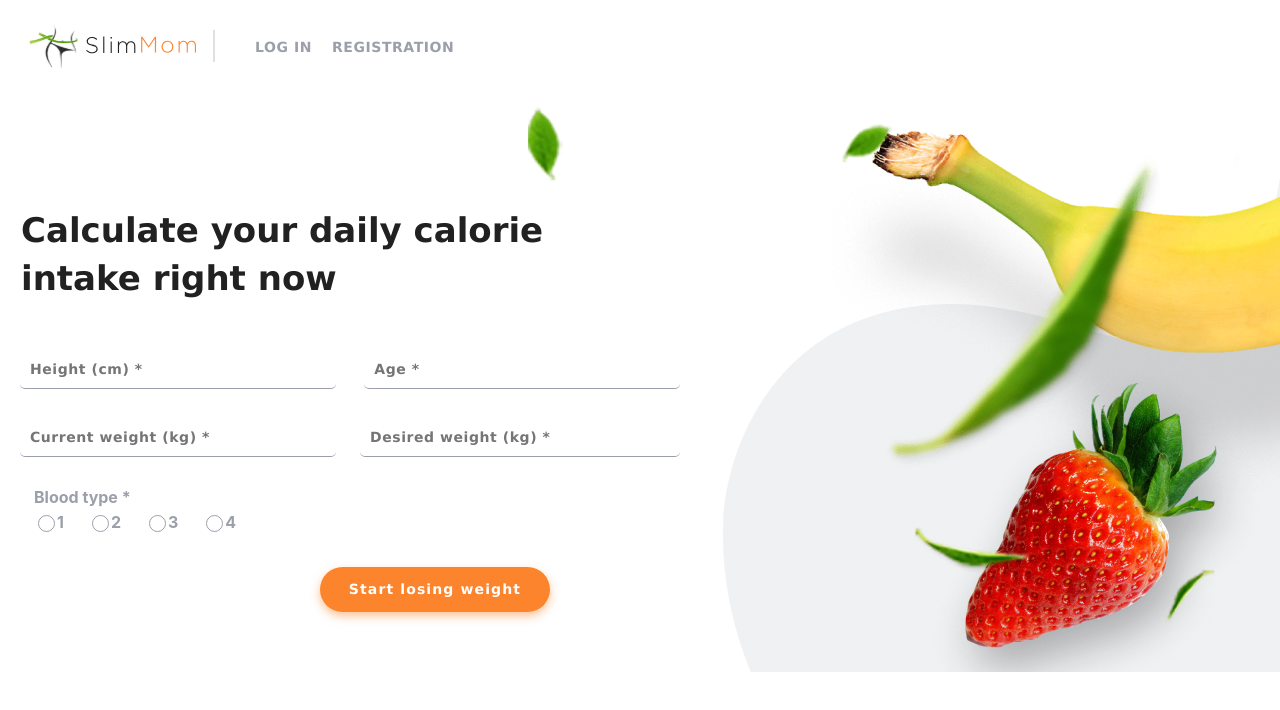
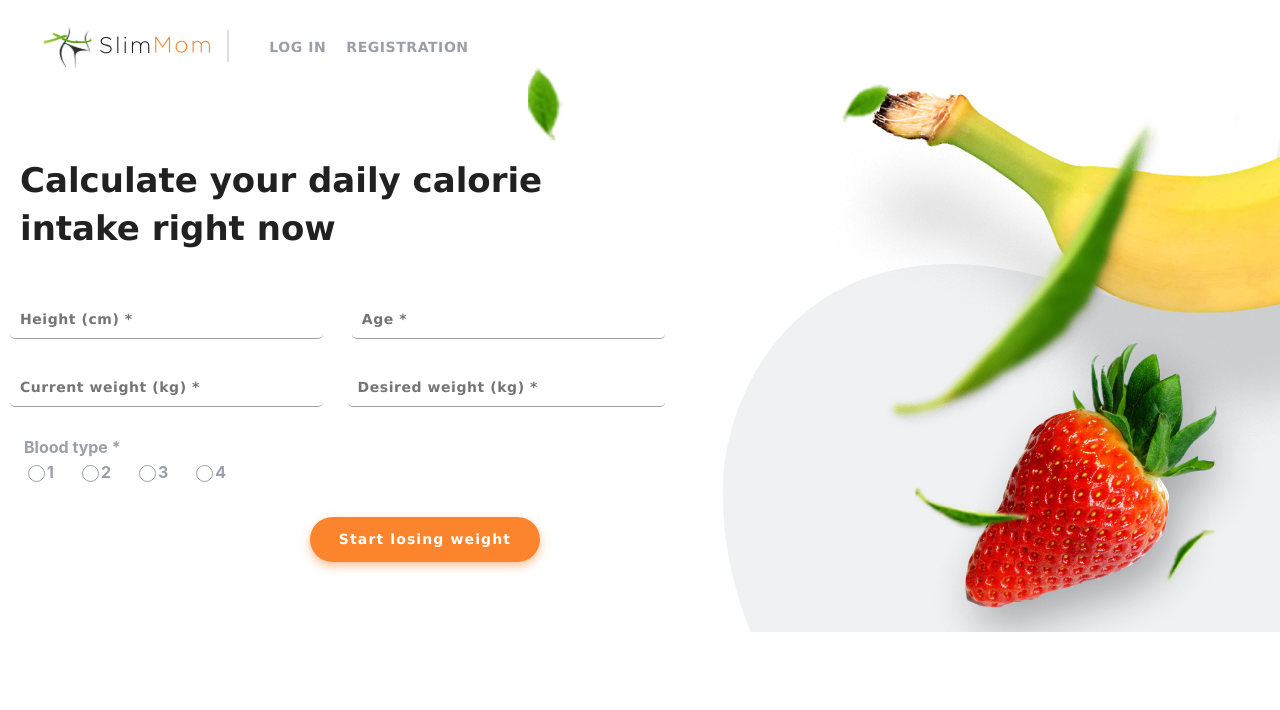
Before and after one commit to CristinaSuciu26/health-app, a React (Create React App) app in the folder frontend/: page / in a window 1280 px wide. Shown: the top 710 px of the page. Built offline with nearby package versions, Linux system fonts and the light colour scheme.

Commit message:
update styling calculator page

```diff
--- a/frontend/src/App.css
+++ b/frontend/src/App.css
@@ -7,10 +7,15 @@ body {
     sans-serif;
   -webkit-font-smoothing: antialiased;
   -moz-osx-font-smoothing: grayscale;
-
   overflow-x: hidden;
 }
-
+/* *,
+*::before,
+*::after {
+  margin: 0;
+  padding: 0;
+  box-sizing: border-box;
+} */
 code {
   font-family: source-code-pro, Menlo, Monaco, Consolas, "Courier New",
     monospace;
@@ -33,5 +38,5 @@ code {
   box-sizing: border-box;
   overflow-y: hidden;
   overflow-x: hidden;
-  margin: 0 auto;
+  /* margin: 0 auto; */
 }
--- a/frontend/src/components/calorieIntake/DailyCalorieIntake.module.css
+++ b/frontend/src/components/calorieIntake/DailyCalorieIntake.module.css
@@ -1,8 +1,19 @@
 .summaryContainer {
   background-color: var(--color-background-secondary);
-  height: 100vh;
-  width: 380px;
+  width: 100%;
+  display: flex;
+  flex-direction: column;
+  align-items: center;
+  justify-content: center;
+  overflow-y: auto;
+}
+.summaryContentWrapper {
+  max-width: 380px;
+  padding-right: 88px;
   font-family: "Verdana", sans-serif;
+  display: flex;
+  flex-direction: column;
+  align-items: center;
 }
 .summaryContainer h2 {
   font-size: 14px;
@@ -13,26 +24,19 @@
 ul {
   list-style-type: none;
 }
-.summaryContentWrapper {
-  display: flex;
-  flex-direction: column;
-  align-items: center;
-  justify-content: center;
-  height: 100%;
-  padding-right: 88px;
-}
+
 @media screen and (min-width: 768px) {
-  .summaryContainer {
-    width: 768px;
+  .summaryContentWrapper {
+    max-width: 768px;
   }
 }
 @media screen and (min-width: 1280px) {
   .summaryContainer {
-    position: absolute;
-    width: 517px;
-    top: 0px;
-    right: 0px;
-    height: 842px;
+    position: relative;
+    top: -650px;
+    left: 800px;
+    width: 514px;
+    height: 100%;
   }
   .summaryContentWrapper {
     padding-right: 0;
--- a/frontend/src/components/caloriesForm/DailyCaloriesForm.module.css
+++ b/frontend/src/components/caloriesForm/DailyCaloriesForm.module.css
@@ -1,20 +1,21 @@
 .dailyCaloriesContainer {
+  display: flex;
+  justify-content: center;
   width: 100%;
-  padding-right: 75px;
-  margin: 0 auto;
 }
 .dailyCaloriesWrapper {
   max-width: 380px;
 }
 .dailyCaloriesForm {
   background-color: var(--color-secondary);
-  padding: 20px;
+  padding-top: 20px;
+  padding-right: 10px;
   border-radius: 10px;
   display: flex;
   flex-direction: column;
   align-items: center;
-  width: 100%;
-  max-width: 800px;
+  width: 71%;
+  padding-bottom: 30px;
   margin: 0 auto;
 }
 
@@ -24,9 +25,8 @@
   font-size: 18px;
   line-height: 1.4;
   color: var(--color-text-primary);
-  padding-left: 21px;
-  width: 100%;
   text-align: left;
+  padding-left: 50px;
 }
 
 .formGroup {
@@ -156,14 +156,13 @@ input[type="radio"]:checked:after {
     font-size: 34px;
     padding-top: 50px;
     width: 70%;
-    padding-left: 21px;
+    padding-left: 32px;
   }
 
   .dailyCaloriesForm {
     flex-direction: row;
     flex-wrap: wrap;
-    width: 100%;
-    max-width: 800px;
+    width: 90%;
     justify-content: space-between;
   }
 
@@ -191,13 +190,9 @@ input[type="radio"]:checked:after {
     margin-top: 0px;
     margin-left: 300px;
   }
-  .dailyCaloriesContainer {
-    flex-direction: row;
-    justify-content: space-between;
-    display: flex;
-  }
   .dailyCaloriesWrapper {
     max-width: 1280px;
+    margin-left: 10px;
   }
   .dailyCaloriesForm {
     width: 50%;
@@ -206,8 +201,7 @@ input[type="radio"]:checked:after {
   }
 
   .dailyCaloriesTitle {
-    padding-right: 31px;
+    padding-left: 10px;
     width: 50%;
-    padding-top: 100px;
   }
 }
--- a/frontend/src/components/header/Header.jsx
+++ b/frontend/src/components/header/Header.jsx
@@ -11,7 +11,11 @@ const Header = () => {
 
   return (
     <div className={styles.header}>
-      <div className={styles.headerContent}>
+      <div
+        className={`${styles.headerContent} ${
+          isLoggedIn ? styles.loggedIn : styles.loggedOut
+        }`}
+      >
         <LogoComponent />
         {isLoggedIn ? <UserInfo /> : <Navigation />}
       </div>
--- a/frontend/src/components/header/Header.module.css
+++ b/frontend/src/components/header/Header.module.css
@@ -15,25 +15,25 @@
 }
 
 @media screen and (min-width: 768px) {
-  .header {
-    justify-content: space-evenly;
-    gap: 79px;
-    border-bottom: 2px solid rgb(224, 220, 220);
-  }
   .headerContent {
     max-width: 768px;
     gap: 216px;
+    justify-content: space-evenly;
+    border-bottom: 2px solid rgb(224, 220, 220);
   }
 }
 
 @media screen and (min-width: 1280px) {
-  .header {
-    border-bottom: none;
-    justify-content: flex-start;
+  .loggedOut {
+    margin-right: 797px;
+  }
+  .loggedIn {
+    margin-right: 100px;
   }
   .headerContent {
     max-width: 1280px;
     align-items: center;
     gap: 0px;
+    border-bottom: none;
   }
 }
--- /dev/null
+++ b/frontend/src/components/imagesComponent/imagesComponent.jsx
@@ -0,0 +1,49 @@
+import React from "react";
+import styles from "./imagesComponent.module.css";
+import leafs from "../../assets/images/leafs.png";
+import leafsDesktop from "../../assets/images/leafs-desktop.png";
+import layer from "../../assets/images/layer.png";
+import layerDesktop from "../../assets/images/layer-desktop.png";
+import banana from "../../assets/images/banana.png";
+import bananaDesktop from "../../assets/images/banana-desktop.png";
+import strawberry from "../../assets/images/strawberry.png";
+import strawberryDesktop from "../../assets/images/strawberry-desktop.png";
+
+const ImagesComponent = () => {
+  return (
+    <div>
+      <div className={styles.imagesContainer}>
+        <img className={styles.leafsImg} src={leafs} alt="leafs" />
+        <img
+          className={styles.leafsDesktopImg}
+          src={leafsDesktop}
+          alt="leafs"
+        />
+        <img className={styles.layerImg} src={layer} alt="layer" />
+        <img
+          className={styles.layerDesktopImg}
+          src={layerDesktop}
+          alt="layer"
+        />
+        <img className={styles.bananaImg} src={banana} alt="banana" />
+        <img
+          className={styles.bananaDesktopImg}
+          src={bananaDesktop}
+          alt="banana"
+        />
+        <img
+          className={styles.strawberryImg}
+          src={strawberry}
+          alt="strawberry"
+        />
+        <img
+          className={styles.strawberryDesktopImg}
+          src={strawberryDesktop}
+          alt="strawberry"
+        />
+      </div>
+    </div>
+  );
+};
+
+export default ImagesComponent;
--- /dev/null
+++ b/frontend/src/components/imagesComponent/imagesComponent.module.css
@@ -0,0 +1,97 @@
+.leafsImg,
+.layerImg,
+.bananaImg,
+.leafsDesktopImg,
+.strawberryImg,
+.layerDesktopImg,
+.bananaDesktopImg,
+.strawberryDesktopImg {
+  display: none;
+}
+
+.imagesContainer {
+  max-width: 100%;
+  margin: 0 auto;
+  display: flex;
+  position: relative;
+}
+
+@media screen and (min-width: 768px) {
+  .imagesContainer {
+    min-height: 500px;
+  }
+
+  .leafsImg {
+    position: absolute;
+    top: -70px;
+    right: 80px;
+    display: block;
+    z-index: 1;
+  }
+
+  .layerImg {
+    position: absolute;
+    top: -90px;
+    right: 0px;
+    display: block;
+  }
+
+  .bananaImg {
+    position: absolute;
+    top: 41px;
+    right: 0px;
+    display: block;
+  }
+
+  .strawberryImg {
+    position: absolute;
+    top: 25px;
+    right: 0px;
+    display: block;
+  }
+}
+
+@media screen and (min-width: 1280px) {
+  .imagesContainer {
+    max-width: 1200px;
+    margin: 0 auto;
+    justify-content: center;
+    min-height: 40px;
+  }
+
+  .layerImg,
+  .bananaImg,
+  .strawberryImg,
+  .leafsImg {
+    display: none;
+  }
+
+  .leafsDesktopImg {
+    right: 0px;
+    top: -708px;
+    display: block;
+    position: absolute;
+    z-index: 1;
+  }
+
+  .layerDesktopImg {
+    position: absolute;
+    top: -586px;
+    right: -85px;
+    display: block;
+  }
+
+  .bananaDesktopImg {
+    display: block;
+    position: absolute;
+    top: -586px;
+    right: -85px;
+  }
+
+  .strawberryDesktopImg {
+    display: block;
+    position: absolute;
+    right: -26px;
+    top: -286px;
+  }
+}
--- a/frontend/src/pages/calculatorPage/CalculatorPage.jsx
+++ b/frontend/src/pages/calculatorPage/CalculatorPage.jsx
@@ -1,22 +1,15 @@
 import React from "react";
-import styles from "./CalculatorPage.module.css";
-import leafs from "../../assets/images/leafs.png";
-import leafsDesktop from "../../assets/images/leafs-desktop.png";
-import layer from "../../assets/images/layer.png";
-import layerDesktop from "../../assets/images/layer-desktop.png";
-import banana from "../../assets/images/banana.png";
-import bananaDesktop from "../../assets/images/banana-desktop.png";
-import strawberry from "../../assets/images/strawberry.png";
-import strawberryDesktop from "../../assets/images/strawberry-desktop.png";
 import DailyCaloriesForm from "../../components/caloriesForm/DailyCaloriesForm";
 import { useSelector } from "react-redux";
 import { selectIsLoggedIn } from "../../redux/auth/authSelectors";
+import ImagesComponent from "../../components/imagesComponent/imagesComponent";
+import styles from "./CalculatorPage.module.css"
 
 const CalculatorPage = () => {
   const isLoggedIn = useSelector(selectIsLoggedIn);
 
   return (
-    <div>
+    <div className={styles.calculatorPageContainer}>
       {isLoggedIn ? (
         <>
           <DailyCaloriesForm />
@@ -24,36 +17,7 @@ const CalculatorPage = () => {
       ) : (
         <>
           <DailyCaloriesForm />
-          <div className={styles.imagesContainer}>
-            <img className={styles.leafsImg} src={leafs} alt="leafs" />
-            <img
-              className={styles.leafsDesktopImg}
-              src={leafsDesktop}
-              alt="leafs"
-            />
-            <img className={styles.layerImg} src={layer} alt="layer" />
-            <img
-              className={styles.layerDesktopImg}
-              src={layerDesktop}
-              alt="layer"
-            />
-            <img className={styles.bananaImg} src={banana} alt="banana" />
-            <img
-              className={styles.bananaDesktopImg}
-              src={bananaDesktop}
-              alt="banana"
-            />
-            <img
-              className={styles.strawberryImg}
-              src={strawberry}
-              alt="strawberry"
-            />
-            <img
-              className={styles.strawberryDesktopImg}
-              src={strawberryDesktop}
-              alt="strawberry"
-            />
-          </div>
+          <ImagesComponent />
         </>
       )}
     </div>
--- a/frontend/src/pages/calculatorPage/CalculatorPage.module.css
+++ b/frontend/src/pages/calculatorPage/CalculatorPage.module.css
@@ -1,97 +1,3 @@
-.leafsImg,
-.layerImg,
-.bananaImg,
-.leafsDesktopImg,
-.strawberryImg,
-.layerDesktopImg,
-.bananaDesktopImg,
-.strawberryDesktopImg {
-  display: none;
-}
-
-.imagesContainer {
-  max-width: 100%;
-  margin: 0 auto;
-  display: flex;
-  position: relative;
-}
-
-@media screen and (min-width: 768px) {
-  .imagesContainer {
-    min-height: 500px;
-  }
-
-  .leafsImg {
-    position: absolute;
-    top: -70px;
-    right: 80px;
-    display: block;
-    z-index: 1;
-  }
-
-  .layerImg {
-    position: absolute;
-    top: -90px;
-    right: 0px;
-    display: block;
-  }
-
-  .bananaImg {
-    position: absolute;
-    top: 41px;
-    right: 0px;
-    display: block;
-  }
-
-  .strawberryImg {
-    position: absolute;
-    top: 25px;
-    right: 0px;
-    display: block;
-  }
-}
-
-@media screen and (min-width: 1280px) {
-  .imagesContainer {
-    max-width: 1200px;
-    margin: 0 auto;
-    justify-content: center;
-    min-height: 40px;
-  }
-
-  .layerImg,
-  .bananaImg,
-  .strawberryImg,
-  .leafsImg {
-    display: none;
-  }
-
-  .leafsDesktopImg {
-    right: 0px;
-    top: -708px;
-    display: block;
-    position: absolute;
-    z-index: 1;
-  }
-
-  .layerDesktopImg {
-    position: absolute;
-    top: -586px;
-    right: -85px;
-    display: block;
-  }
-
-  .bananaDesktopImg {
-    display: block;
-    position: absolute;
-    top: -586px;
-    right: -85px;
-  }
-
-  .strawberryDesktopImg {
-    display: block;
-    position: absolute;
-    right: -26px;
-    top: -286px;
-  }
-}
+/* .calculatorPageContainer {
+  height: 615px;
+} */
```
